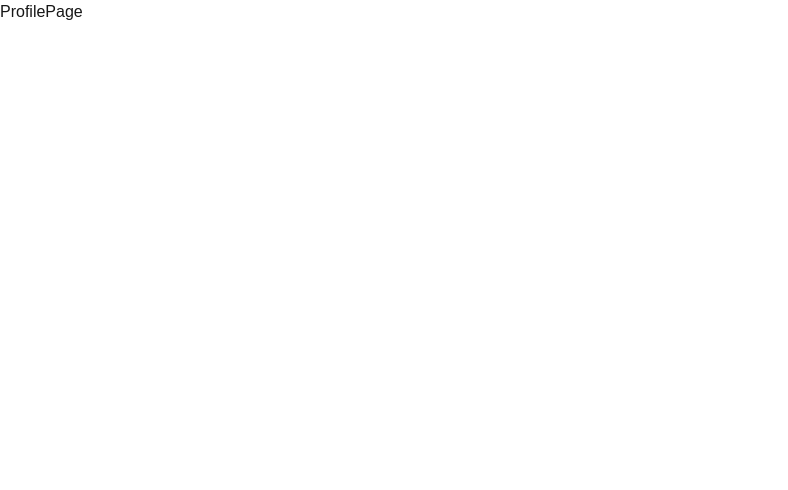
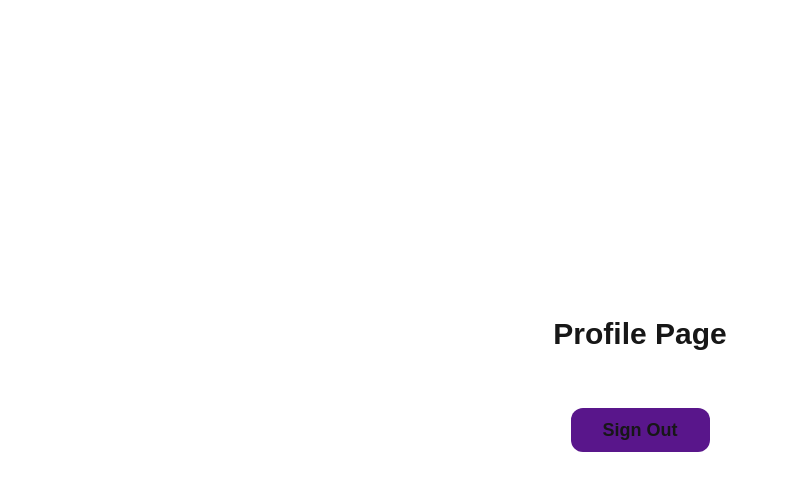
Before and after one commit to kskrenes/nextjs-auth, a Next.js app: page /profile in a window 1280 px wide. Shown: the top 490 px of the page, without its empty margins (0-788 px from the left). Built offline with nearby package versions, Linux system fonts and the light colour scheme.

Commit message:
wire logout functionality on profile page

```diff
--- a/src/app/profile/page.tsx
+++ b/src/app/profile/page.tsx
@@ -1,6 +1,36 @@
+"use client";
+
+import Button from "@/components/nae-button"
+import axios from "axios";
+import { useRouter } from "next/navigation";
+import toast from "react-hot-toast";
+
 const ProfilePage = () => {
+
+  const router = useRouter();
+
+  const handleLogout = async () => {
+    try {
+      await axios.get("/api/users/logout");
+      router.push("/login");
+    } catch (error: any) {
+      const message = error.response?.data?.error || error.message || "Logout failed";
+      toast.error(message);
+    }
+  }
+
   return (
-    <div>ProfilePage</div>
+    <div className="flex justify-center min-h-screen">
+      <div className="flex flex-col items-center justify-center w-[300px] py-2" >
+        <h1 className="mb-6 text-3xl font-bold">Profile Page</h1>
+        <Button
+          className="px-8 my-8"
+          onClick={handleLogout}
+        >
+          Sign Out
+        </Button>
+      </div>
+    </div>
   )
 }
 
```
